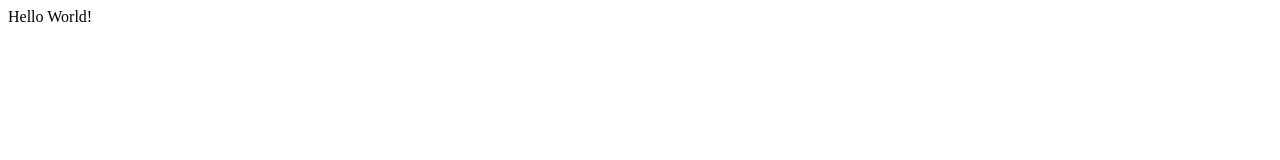
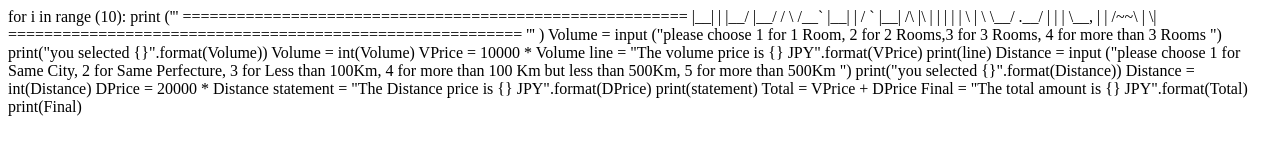
Before and after one commit to babynonna/babynonna.github.io, a plain HTML site: page index.html in a window 1280 px wide. Drawn offline with Linux system fonts and the light colour scheme.

Commit message:
Add files via upload
Hikkoshi Assignment

```diff
--- a/index.html
+++ b/index.html
@@ -4,6 +4,35 @@
  <title>Document</title>
 </head>
 <body>
- Hello World!
+    for i in range (10):
+    print ('''
+    ========================================================
+    |__| | |__/ |__/ /  \ /__` |__| |    /  ` |__|  /\  |\ |
+    |  | | |  \ |  \ \__/ .__/ |  | |    \__, |  | /~~\ | \|
+    =========================================================
+    ''' )
+
+    Volume = input ("please choose 1 for 1 Room, 2 for 2 Rooms,3 for 3 Rooms, 4 for more than 3 Rooms ")
+    print("you selected {}".format(Volume))
+    Volume = int(Volume)
+    VPrice = 10000 * Volume
+    line = "The volume price is {} JPY".format(VPrice)
+    print(line)
+
+    Distance = input ("please choose 1 for Same City, 2 for Same Perfecture, 3 for Less than 100Km, 4 for more than 100 Km but less than 500Km, 5 for more than 500Km ")
+    print("you selected {}".format(Distance))
+    Distance = int(Distance)
+    DPrice = 20000 * Distance
+    statement = "The Distance price is {} JPY".format(DPrice)
+    print(statement)
+
+    Total = VPrice + DPrice
+    Final = "The total amount is {} JPY".format(Total)
+    print(Final)
+
+
+
+
+
 </body>
 </html>
```
